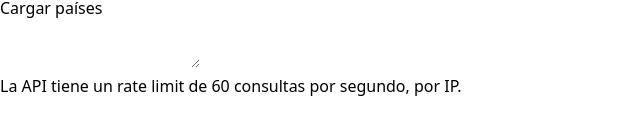
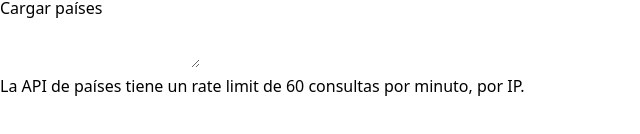
Before and after one commit to MiguelHigueraDev/ip-log-filter, a React (Vite) app: page / in a window 1280 px wide. Shown: the part 436-570 px from the top of the page, without its empty margins (0-640 px from the left). Built offline with nearby package versions, Linux system fonts and the light colour scheme.

Commit message:
fix rate limit disclaimer

```diff
--- a/src/App.jsx
+++ b/src/App.jsx
@@ -129,7 +129,7 @@ function App() {
           <textarea className='w-full h-full resize-none text-xl p-2' value={countries.join('\n')} readOnly></textarea>
         </div>
       </div>
-      <p className='mt-10 text-center'>La API tiene un rate limit de 60 consultas por segundo, por IP.</p>
+      <p className='mt-10 text-center'>La API de países tiene un rate limit de 60 consultas por minuto, por IP.</p>
     </main>
 
   )
```
